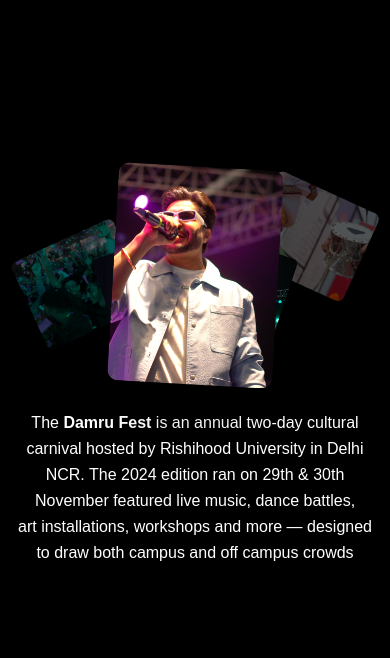
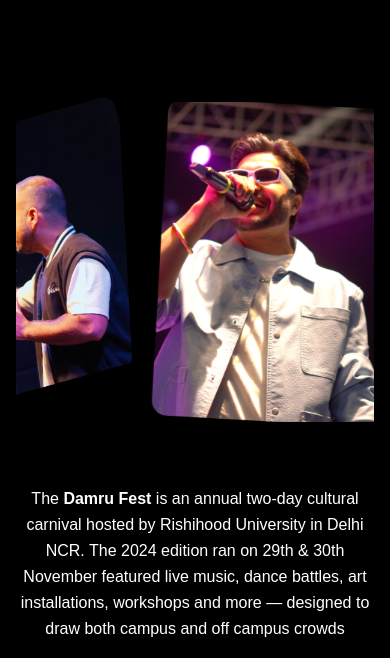
Before and after one commit to Damru-Fest/CA_Frontend, a Next.js app: page /Pages/ambassador in a window 390 px wide. Shown: the part 910-1568 px from the top of the page. Built offline with nearby package versions, Linux system fonts and the light colour scheme.

Commit message:
updating festive card more responsive

```diff
--- a/src/app/Pages/ambassador/section/festivalCard.jsx
+++ b/src/app/Pages/ambassador/section/festivalCard.jsx
@@ -174,6 +174,253 @@
 // export default DamruFest;
 
 
+// "use client"
+// import React, { useEffect, useRef } from 'react';
+// import { gsap } from 'gsap';
+
+// const leftHandImage = '/ambassdorAssets/lefthand.png';
+// const rightHandImage = '/ambassdorAssets/righthand.png';
+// const cardImage1 = '/ambassdorAssets/card1.png';
+// const cardImage2 = '/ambassdorAssets/card2.png';
+// const cardImage3 = '/ambassdorAssets/card3.png';
+// const cardImage4 = '/ambassdorAssets/card4.png';
+// const cardImage5 = '/ambassdorAssets/card5.png';
+
+// const DamruFest = () => {
+//   const sectionRef = useRef(null);
+//   const leftHandRef = useRef(null);
+//   const rightHandRef = useRef(null);
+//   const card1Ref = useRef(null);
+//   const card2Ref = useRef(null);
+//   const card3Ref = useRef(null);
+//   const card4Ref = useRef(null);
+//   const card5Ref = useRef(null);
+
+//   // Store animation timeline reference
+//   const animationTimeline = useRef(null);
+
+//   const setupHoverAnimations = () => {
+//     const cards = [
+//       { ref: card1Ref, rotation: -12 },
+//       { ref: card2Ref, rotation: -6 },
+//       { ref: card3Ref, rotation: 0 },
+//       { ref: card4Ref, rotation: 6 },
+//       { ref: card5Ref, rotation: 12 }
+//     ];
+
+//     cards.forEach(card => {
+//       const element = card.ref.current;
+//       if (!element) return;
+
+//       element.addEventListener('mouseenter', () => {
+//         gsap.to(element, {
+//           scale: 1.1,
+//           y: -10,
+//           rotation: card.rotation,
+//           zIndex: 50,
+//           duration: 0.3,
+//           ease: "power2.out"
+//         });
+//       });
+
+//       element.addEventListener('mouseleave', () => {
+//         gsap.to(element, {
+//           scale: 1,
+//           y: 0,
+//           rotation: card.rotation,
+//           zIndex: 'auto',
+//           duration: 0.3,
+//           ease: "power2.out"
+//         });
+//       });
+//     });
+//   };
+
+//   const cleanupHoverAnimations = () => {
+//     const cards = [card1Ref, card2Ref, card3Ref, card4Ref, card5Ref];
+
+//     cards.forEach(cardRef => {
+//       const element = cardRef.current;
+//       if (!element) return;
+
+//       // Remove all event listeners by cloning and replacing the element
+//       const newElement = element.cloneNode(true);
+//       element.parentNode.replaceChild(newElement, element);
+//       cardRef.current = newElement;
+//     });
+//   };
+
+//   const playEntranceAnimation = () => {
+//     // Reset positions before animation
+//     gsap.set([leftHandRef.current, rightHandRef.current], {
+//       opacity: 0
+//     });
+
+//     gsap.set(leftHandRef.current, {
+//       x: '-100%',
+//       y: '-100%',
+//       rotation: -10
+//     });
+
+//     gsap.set(rightHandRef.current, {
+//       x: '100%',
+//       y: '100%'
+//     });
+
+//     // Create new timeline
+//     animationTimeline.current = gsap.timeline();
+
+//     animationTimeline.current
+//       .to(leftHandRef.current, {
+//         x: '-25%',
+//         y: '-25%',
+//         opacity: 1,
+//         rotation: -10,
+//         duration: 1.2,
+//         ease: "power3.out"
+//       })
+//       .to(rightHandRef.current, {
+//         x: '0%',
+//         y: '0%',
+//         opacity: 1,
+//         duration: 1.2,
+//         ease: "power3.out"
+//       }, "-=0.8");
+//   };
+
+//   const resetAnimation = () => {
+//     if (animationTimeline.current) {
+//       animationTimeline.current.kill();
+//     }
+
+//     // Reset to initial state
+//     gsap.set(leftHandRef.current, {
+//       x: '-100%',
+//       y: '-100%',
+//       opacity: 0,
+//       rotation: -10
+//     });
+
+//     gsap.set(rightHandRef.current, {
+//       x: '100%',
+//       y: '100%',
+//       opacity: 0
+//     });
+//   };
+
+//   useEffect(() => {
+//     const sectionElement = sectionRef.current;
+
+//     const observer = new IntersectionObserver(
+//       (entries) => {
+//         entries.forEach((entry) => {
+//           if (entry.isIntersecting) {
+//             // Section is in view
+//             playEntranceAnimation();
+//             setupHoverAnimations();
+//           } else {
+//             // Section is out of view - reset animation
+//             resetAnimation();
+//             cleanupHoverAnimations();
+//           }
+//         });
+//       },
+//       {
+//         threshold: 0.3, // Trigger when 30% of section is visible
+//         rootMargin: '0px 0px -50px 0px' // Optional: adjust when to trigger
+//       }
+//     );
+
+//     if (sectionElement) {
+//       observer.observe(sectionElement);
+//     }
+
+//     // Initial setup
+//     setupHoverAnimations();
+
+//     return () => {
+//       if (sectionElement) {
+//         observer.unobserve(sectionElement);
+//       }
+//       cleanupHoverAnimations();
+//       if (animationTimeline.current) {
+//         animationTimeline.current.kill();
+//       }
+//     };
+//   }, []);
+
+//   return (
+//     <>
+//       <div
+//         ref={sectionRef}
+//         className="relative flex flex-col items-center justify-center min-h-screen w-full bg-black text-white p-4"
+//       >
+
+//         <img
+//           ref={leftHandRef}
+//           src={leftHandImage}
+//           alt="Decorative hand pointing from top left"
+//           className="absolute top-0 left-0 w-1/4 max-w-xs md:max-w-md lg:max-w-lg -translate-x-1/4 -translate-y-1/4 pointer-events-none z-99 -rotate-10"
+//         />
+//         <img
+//           ref={rightHandRef}
+//           src={rightHandImage}
+//           alt="Decorative hand pointing from bottom right"
+//           className="absolute bottom-0 right-0 w-1/5 pointer-events-none"
+//         />
+
+//         <main className="relative z-10 flex flex-col items-center justify-center w-full">
+
+//           <div className="relative w-full max-w-6xl h-66 md:h-90 lg:h-[27rem]">
+//             <img
+//               ref={card1Ref}
+//               src={cardImage1}
+//               alt="Event scene 1"
+//               className="absolute w-32 md:w-44 lg:w-52 rounded-lg shadow-lg transform -rotate-12 top-20 md:top-60 md:left-8 -lg:left-30 z-10 cursor-pointer"
+//             />
+//             <img
+//               ref={card2Ref}
+//               src={cardImage2}
+//               alt="Event scene 2"
+//               className="absolute w-36 md:w-56 lg:w-60 rounded-lg shadow-lg transform -rotate-6 top-20 left-20 md:left-32 lg:left-48 z-20 cursor-pointer"
+//             />
+//             <img
+//               ref={card3Ref}
+//               src={cardImage3}
+//               alt="Event scene 3"
+//               className="absolute w-44 md:w-48 lg:w-60 rounded-lg shadow-2xl top-4 md:top-8 left-1/2 -translate-x-1/2 z-30 cursor-pointer"
+//             />
+//             <img
+//               ref={card4Ref}
+//               src={cardImage4}
+//               alt="Event scene 4"
+//               className="absolute w-36 md:w-56 lg:w-60 rounded-lg shadow-lg transform rotate-6 top-20 right-20 md:right-32 lg:right-48 z-20 cursor-pointer"
+//             />
+//             <img
+//               ref={card5Ref}
+//               src={cardImage5}
+//               alt="Event scene 5"
+//               className="absolute w-32 md:w-44 lg:w-52 rounded-lg shadow-lg transform rotate-12 top-8 md:top-60 right-0 md:right-8 -lg:right-32 z-10 cursor-pointer"
+//             />
+//           </div>
+
+//           <div className="text-center max-w-2xl">
+//             <p className="text-base md:text-lg leading-relaxed">
+//               The <span className="text-highlight font-bold">Damru Fest</span> is an annual two-day cultural carnival hosted by Rishihood
+//               University in Delhi NCR. The 2024 edition ran on 29th & 30th November featured live
+//               music, dance battles, <br />art installations, workshops and more — designed to draw both campus and off
+//               campus crowds
+//             </p>
+//           </div>
+//         </main>
+//       </div>
+//     </>
+//   );
+// };
+
+// export default DamruFest;
+
+
 "use client"
 import React, { useEffect, useRef } from 'react';
 import { gsap } from 'gsap';
@@ -195,9 +442,10 @@ const DamruFest = () => {
   const card3Ref = useRef(null);
   const card4Ref = useRef(null);
   const card5Ref = useRef(null);
+  const marqueeRef = useRef(null);
 
-  // Store animation timeline reference
   const animationTimeline = useRef(null);
+  const marqueeAnimation = useRef(null);
 
   const setupHoverAnimations = () => {
     const cards = [
@@ -221,6 +469,10 @@ const DamruFest = () => {
           duration: 0.3,
           ease: "power2.out"
         });
+        // Pause marquee on hover (mobile)
+        if (marqueeAnimation.current) {
+          marqueeAnimation.current.pause();
+        }
       });
 
       element.addEventListener('mouseleave', () => {
@@ -232,7 +484,24 @@ const DamruFest = () => {
           duration: 0.3,
           ease: "power2.out"
         });
+        // Resume marquee (mobile)
+        if (marqueeAnimation.current) {
+          marqueeAnimation.current.play();
+        }
       });
+    });
+  };
+
+  const setupMarqueeAnimation = () => {
+    if (!marqueeRef.current) return;
+
+    const marqueeWidth = marqueeRef.current.scrollWidth / 2;
+
+    marqueeAnimation.current = gsap.to(marqueeRef.current, {
+      x: -marqueeWidth,
+      duration: 20,
+      ease: "none",
+      repeat: -1
     });
   };
 
@@ -243,7 +512,6 @@ const DamruFest = () => {
       const element = cardRef.current;
       if (!element) return;
 
-      // Remove all event listeners by cloning and replacing the element
       const newElement = element.cloneNode(true);
       element.parentNode.replaceChild(newElement, element);
       cardRef.current = newElement;
@@ -251,7 +519,6 @@ const DamruFest = () => {
   };
 
   const playEntranceAnimation = () => {
-    // Reset positions before animation
     gsap.set([leftHandRef.current, rightHandRef.current], {
       opacity: 0
     });
@@ -267,7 +534,6 @@ const DamruFest = () => {
       y: '100%'
     });
 
-    // Create new timeline
     animationTimeline.current = gsap.timeline();
 
     animationTimeline.current
@@ -293,7 +559,10 @@ const DamruFest = () => {
       animationTimeline.current.kill();
     }
 
-    // Reset to initial state
+    if (marqueeAnimation.current) {
+      marqueeAnimation.current.kill();
+    }
+
     gsap.set(leftHandRef.current, {
       x: '-100%',
       y: '-100%',
@@ -315,19 +584,18 @@ const DamruFest = () => {
       (entries) => {
         entries.forEach((entry) => {
           if (entry.isIntersecting) {
-            // Section is in view
             playEntranceAnimation();
             setupHoverAnimations();
+            setupMarqueeAnimation();
           } else {
-            // Section is out of view - reset animation
             resetAnimation();
             cleanupHoverAnimations();
           }
         });
       },
       {
-        threshold: 0.3, // Trigger when 30% of section is visible
-        rootMargin: '0px 0px -50px 0px' // Optional: adjust when to trigger
+        threshold: 0.3,
+        rootMargin: '0px 0px -50px 0px'
       }
     );
 
@@ -335,8 +603,8 @@ const DamruFest = () => {
       observer.observe(sectionElement);
     }
 
-    // Initial setup
     setupHoverAnimations();
+    setupMarqueeAnimation();
 
     return () => {
       if (sectionElement) {
@@ -346,14 +614,19 @@ const DamruFest = () => {
       if (animationTimeline.current) {
         animationTimeline.current.kill();
       }
+      if (marqueeAnimation.current) {
+        marqueeAnimation.current.kill();
+      }
     };
   }, []);
+
+  const cardImages = [cardImage1, cardImage2, cardImage3, cardImage4, cardImage5];
 
   return (
     <>
       <div
         ref={sectionRef}
-        className="relative flex flex-col items-center justify-center min-h-screen w-full bg-black text-white p-4"
+        className="relative flex flex-col items-center justify-center min-h-screen w-full bg-black text-white p-4 overflow-hidden"
       >
 
         <img
@@ -371,7 +644,35 @@ const DamruFest = () => {
 
         <main className="relative z-10 flex flex-col items-center justify-center w-full">
 
-          <div className="relative w-full max-w-6xl h-66 md:h-90 lg:h-[27rem]">
+          {/* Small screen: Horizontal Marquee */}
+          <div className="md:hidden w-full overflow-hidden py-8">
+            <div ref={marqueeRef} className="flex gap-6 will-change-transform">
+              {/* First set of cards */}
+              {cardImages.map((img, idx) => (
+                <img
+                  key={`card-1-${idx}`}
+                  ref={idx === 0 ? card1Ref : idx === 1 ? card2Ref : idx === 2 ? card3Ref : idx === 3 ? card4Ref : card5Ref}
+                  src={img}
+                  alt={`Event scene ${idx + 1}`}
+                  className="flex-shrink-0 w-64 h-80 object-cover rounded-lg shadow-2xl cursor-pointer transform hover:scale-105 transition-transform"
+                  style={{ transform: `rotate(${(idx - 2) * 3}deg)` }}
+                />
+              ))}
+              {/* Duplicate set for seamless loop */}
+              {cardImages.map((img, idx) => (
+                <img
+                  key={`card-2-${idx}`}
+                  src={img}
+                  alt={`Event scene ${idx + 1}`}
+                  className="flex-shrink-0 w-64 h-80 object-cover rounded-lg shadow-2xl cursor-pointer"
+                  style={{ transform: `rotate(${(idx - 2) * 3}deg)` }}
+                />
+              ))}
+            </div>
+          </div>
+
+          {/* Medium and Large screens: Original fan layout */}
+          <div className="hidden md:block relative w-full max-w-6xl h-66 md:h-90 lg:h-[27rem]">
             <img
               ref={card1Ref}
               src={cardImage1}
@@ -404,11 +705,11 @@ const DamruFest = () => {
             />
           </div>
 
-          <div className="text-center max-w-2xl">
+          <div className="text-center max-w-2xl mt-8">
             <p className="text-base md:text-lg leading-relaxed">
-              The <span className="text-highlight font-bold">Damru Fest</span> is an annual two-day cultural carnival hosted by Rishihood
+              The <span className="font-bold">Damru Fest</span> is an annual two-day cultural carnival hosted by Rishihood
               University in Delhi NCR. The 2024 edition ran on 29th & 30th November featured live
-              music, dance battles, <br />art installations, workshops and more — designed to draw both campus and off
+              music, dance battles, <br className="hidden md:inline" />art installations, workshops and more — designed to draw both campus and off
               campus crowds
             </p>
           </div>
```
